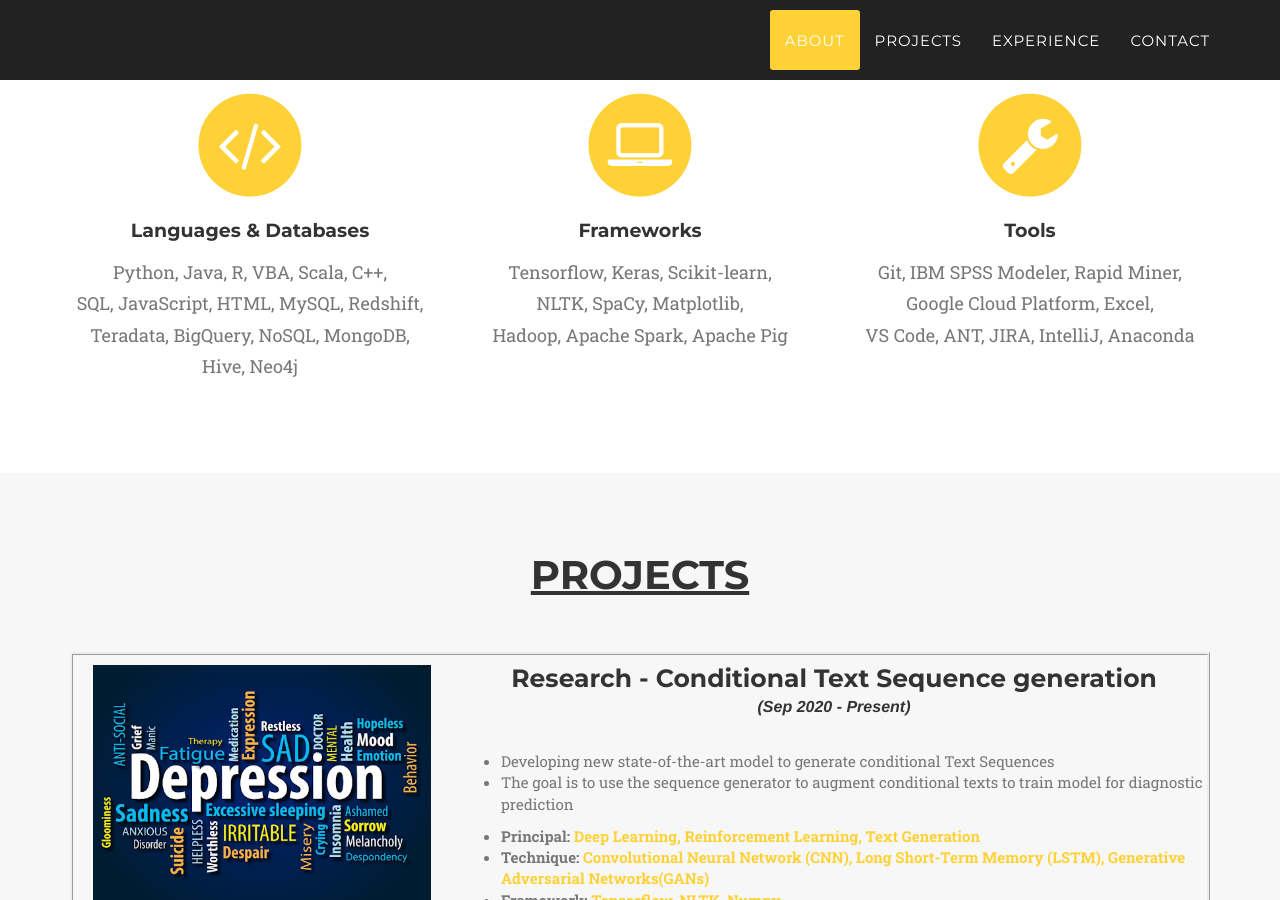
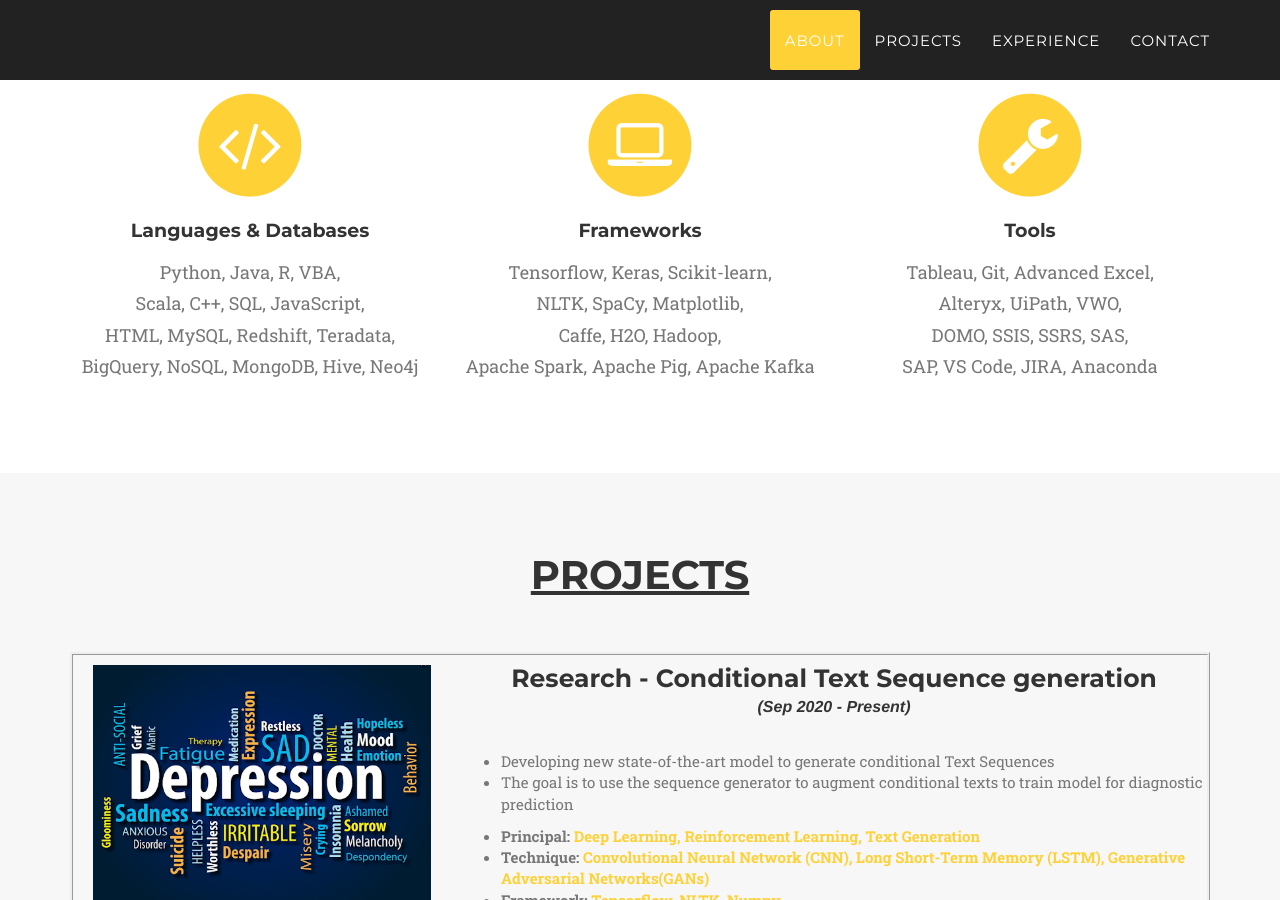
Before and after one commit to Harsha2409/ptest1, a Jekyll site: the page built from index.html, in a window 1280 px wide and 900 px high, scrolled down 984 px. Built offline with Jekyll 4.4.1, drawn with Linux system fonts in a browser that asks for light colours; some web fonts are replaced.

Commit message:
Update aboutme.html

```diff
--- a/_includes/aboutme.html
+++ b/_includes/aboutme.html
@@ -28,7 +28,7 @@
                         <i class="fa fa-code fa-stack-1x fa-inverse"></i>
                     </span>
                     <h4 class="service-heading">Languages & Databases</h4>
-                    <p class="text-muted">Python, Java, R, VBA, Scala, C++, <br/> SQL, JavaScript, HTML, MySQL, Redshift,<br/> Teradata, BigQuery, NoSQL, MongoDB, Hive, Neo4j</p>
+                    <p class="text-muted">Python, Java, R, VBA, <br/> Scala, C++, SQL, JavaScript, <br/> HTML, MySQL, Redshift, Teradata, <br/> BigQuery, NoSQL, MongoDB, Hive, Neo4j </p>
                 </div>
                 <div class="col-md-4">
                     <span class="fa-stack fa-4x">
@@ -36,7 +36,7 @@
                         <i class="fa fa-laptop fa-stack-1x fa-inverse"></i>
                     </span>
                     <h4 class="service-heading">Frameworks</h4>
-                    <p class="text-muted">Tensorflow, Keras, Scikit-learn,<br/> NLTK, SpaCy, Matplotlib,<br/> Hadoop, Apache Spark, Apache Pig</p>
+                    <p class="text-muted">Tensorflow, Keras, Scikit-learn, <br/> NLTK, SpaCy, Matplotlib, <br/> Caffe, H2O, Hadoop, <br/> Apache Spark, Apache Pig, Apache Kafka </p>
                 </div>
                 <div class="col-md-4">
                     <span class="fa-stack fa-4x">
@@ -44,7 +44,7 @@
                         <i class="fa fa-wrench fa-stack-1x fa-inverse"></i>
                     </span>
                     <h4 class="service-heading">Tools</h4>
-                    <p class="text-muted">Git, IBM SPSS Modeler, Rapid Miner,<br/> Google Cloud Platform, Excel,<br/> VS Code, ANT, JIRA, IntelliJ, Anaconda</p>
+                    <p class="text-muted">Tableau, Git, Advanced Excel, <br/> Alteryx, UiPath, VWO, <br/> DOMO, SSIS, SSRS, SAS, <br/> SAP, VS Code, JIRA, Anaconda</p>
                 </div>
             </div>
         </div>
```
